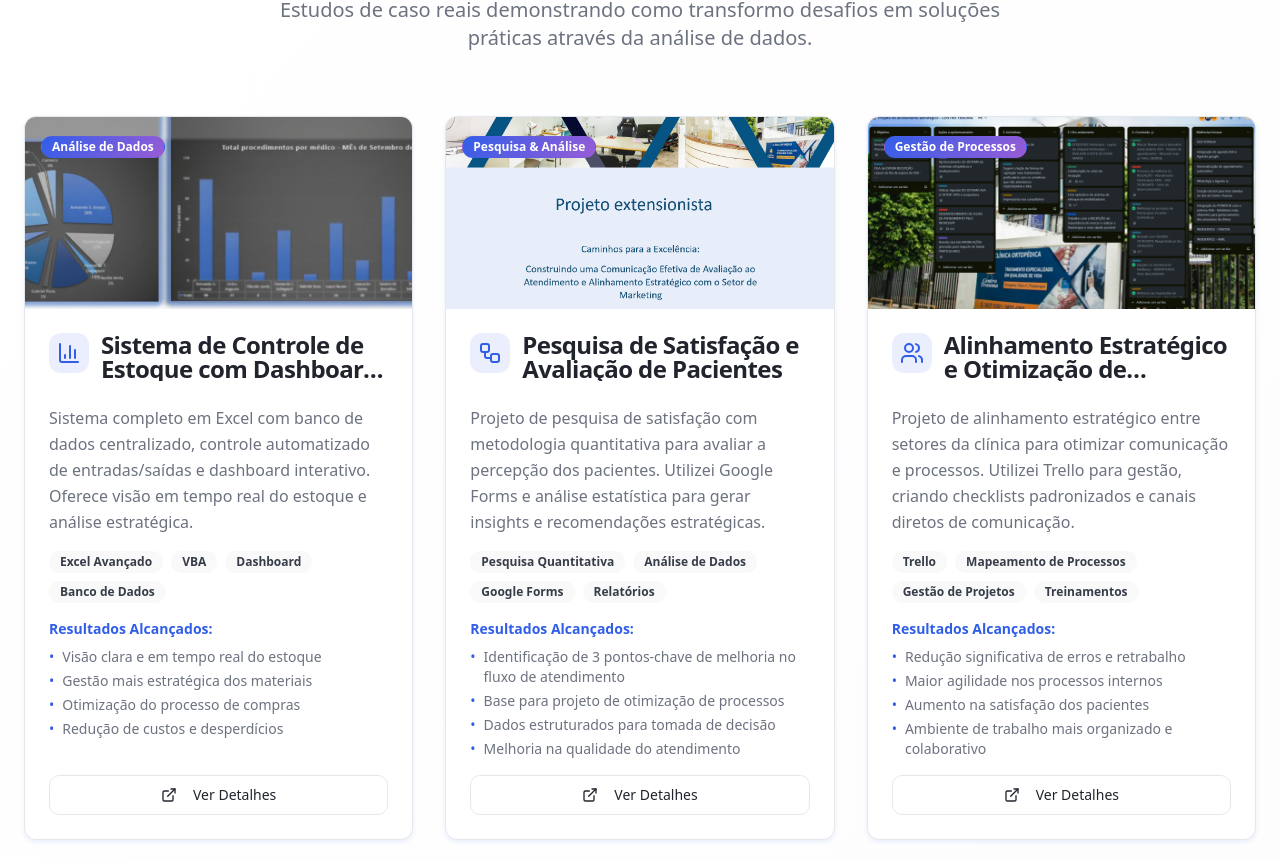
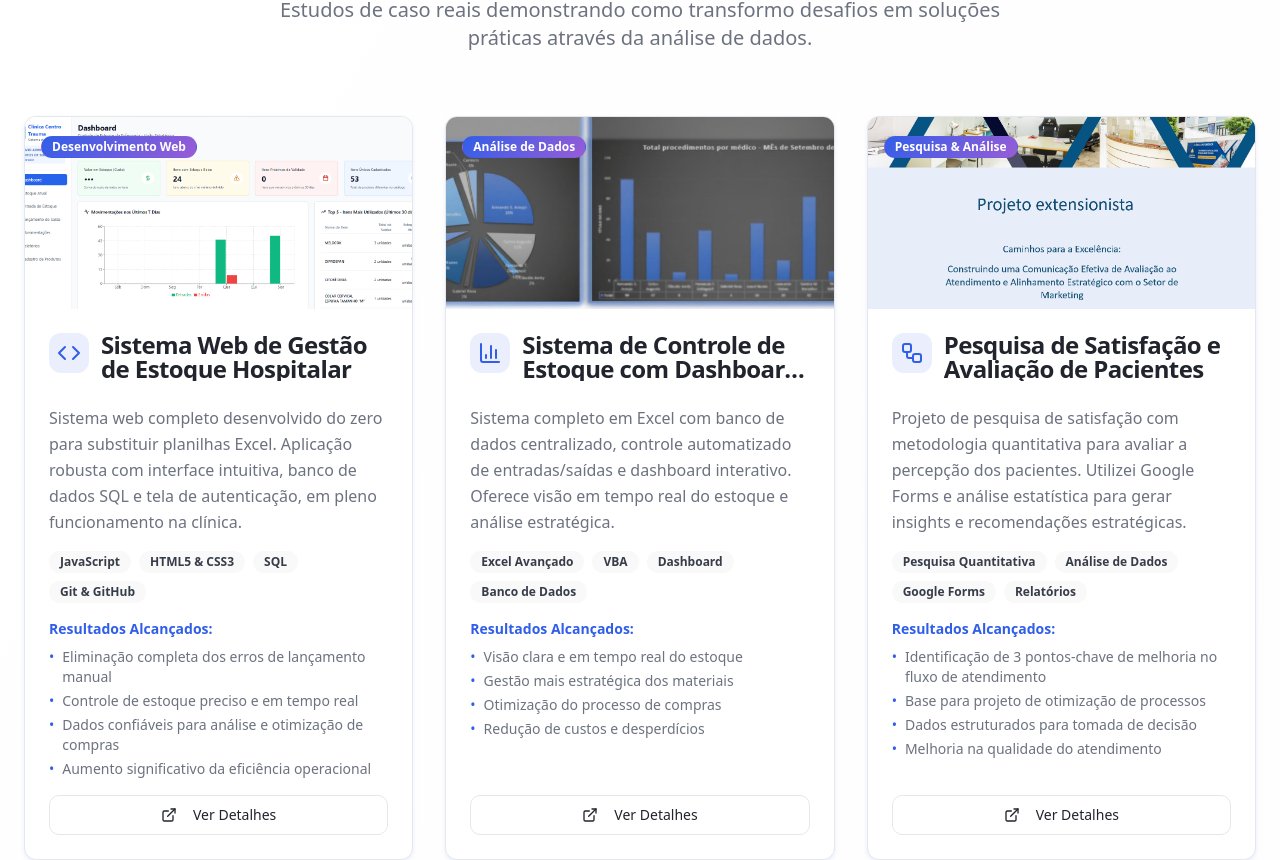
Before and after one commit to fravin/nexumtec, a React (Vite) app: page / in a window 1280 px wide. Shown: the part 4613-5473 px from the top of the page. Built offline with nearby package versions, Linux system fonts and the light colour scheme.

Commit message:
Add new project case study

```diff
--- a/src/components/ProjectModal.tsx
+++ b/src/components/ProjectModal.tsx
@@ -5,6 +5,8 @@ import { ExternalLink, ChevronLeft, ChevronRight, X } from "lucide-react";
 import { useState } from "react";
 import pesquisaSatisfacaoGrafico from "@/assets/pesquisa-satisfacao-grafico.png";
 import alinhamentoEstrategicoSlide from "@/assets/alinhamento-estrategico-slide.png";
+import estoqueLogin from "@/assets/estoque-login.png";
+import estoqueDashboard from "@/assets/estoque-dashboard.png";
 
 interface ProjectModalProps {
   project: {
@@ -27,6 +29,18 @@ const ProjectModal = ({ project, children }: ProjectModalProps) => {
 
   // Galeria de dashboards para o projeto de controle de estoque
   const dashboardGallery = {
+    "Sistema Web de Gestão de Estoque Hospitalar": [
+      {
+        src: estoqueLogin,
+        title: "Tela de Login - Sistema de Estoque",
+        description: "Interface de autenticação do sistema web"
+      },
+      {
+        src: estoqueDashboard,
+        title: "Dashboard Principal - Gestão de Estoque",
+        description: "Painel de controle com métricas em tempo real e gestão completa"
+      }
+    ],
     "Sistema de Controle de Estoque com Dashboard Dinâmico": [
       {
         src: "/lovable-uploads/b24acb9c-0aed-47f2-a007-54b657dd77db.png",
@@ -67,11 +81,24 @@ const ProjectModal = ({ project, children }: ProjectModalProps) => {
 
   // Dados específicos dos projetos com imagens personalizadas
   const projectImages = {
+    "Sistema Web de Gestão de Estoque Hospitalar": estoqueDashboard,
     "Pesquisa de Satisfação e Avaliação de Pacientes": pesquisaSatisfacaoGrafico,
     "Alinhamento Estratégico e Otimização de Processos Intersetoriais": alinhamentoEstrategicoSlide
   };
 
   const projectDetails = {
+    "Sistema Web de Gestão de Estoque Hospitalar": {
+      fullTitle: "Sistema Web de Gestão de Estoque Hospitalar",
+      challenge: "O controle de estoque da clínica era feito em uma planilha de Excel que, devido ao grande volume de dados, se tornou suscetível a erros manuais, gerando retrabalho constante e imprecisão na análise de consumo.",
+      solution: "Desenvolvi do zero um sistema web completo para substituir a planilha. Criei uma aplicação robusta com interface intuitiva utilizando HTML, CSS e JavaScript, conectada a um banco de dados SQL para garantir a integridade dos dados. O sistema possui tela de autenticação para segurança e está em pleno funcionamento na empresa.",
+      results: "A implementação eliminou os erros de lançamento manual e o retrabalho. A clínica agora possui um controle de estoque preciso e em tempo real, com dados confiáveis para análise e otimização de compras, aumentando a eficiência operacional.",
+      tools: [
+        "JavaScript",
+        "HTML5 & CSS3",
+        "SQL",
+        "Git & GitHub"
+      ]
+    },
     "Alinhamento Estratégico e Otimização de Processos Intersetoriais": {
       fullTitle: "Alinhamento Estratégico e Otimização de Processos Intersetoriais",
       challenge: "A falta de uma comunicação fluida e de processos padronizados entre os setores (Recepção, Enfermagem, Faturamento) gerava retrabalho, erros no faturamento e impactava a agilidade do atendimento ao paciente.",
--- a/src/components/Projects.tsx
+++ b/src/components/Projects.tsx
@@ -3,9 +3,27 @@ import { Button } from "@/components/ui/button";
 import { Badge } from "@/components/ui/badge";
 import { ExternalLink, BarChart3, Code, Workflow, Users } from "lucide-react";
 import ProjectModal from "./ProjectModal";
+import estoqueLogin from "@/assets/estoque-login.png";
+import estoqueDashboard from "@/assets/estoque-dashboard.png";
 
 const Projects = () => {
   const projects = [
+    {
+      title: "Sistema Web de Gestão de Estoque Hospitalar",
+      description: "Sistema web completo desenvolvido do zero para substituir planilhas Excel. Aplicação robusta com interface intuitiva, banco de dados SQL e tela de autenticação, em pleno funcionamento na clínica.",
+      image: estoqueDashboard,
+      category: "Desenvolvimento Web",
+      technologies: ["JavaScript", "HTML5 & CSS3", "SQL", "Git & GitHub"],
+      icon: <Code className="h-6 w-6" />,
+      challenge: "O controle de estoque da clínica era feito em uma planilha de Excel que, devido ao grande volume de dados, se tornou suscetível a erros manuais, gerando retrabalho constante e imprecisão na análise de consumo.",
+      solution: "Desenvolvi do zero um sistema web completo para substituir a planilha. Criei uma aplicação robusta com interface intuitiva utilizando HTML, CSS e JavaScript, conectada a um banco de dados SQL para garantir a integridade dos dados. O sistema possui tela de autenticação para segurança e está em pleno funcionamento na empresa.",
+      results: [
+        "Eliminação completa dos erros de lançamento manual",
+        "Controle de estoque preciso e em tempo real",
+        "Dados confiáveis para análise e otimização de compras",
+        "Aumento significativo da eficiência operacional"
+      ]
+    },
     {
       title: "Sistema de Controle de Estoque com Dashboard Dinâmico",
       description: "Sistema completo em Excel com banco de dados centralizado, controle automatizado de entradas/saídas e dashboard interativo. Oferece visão em tempo real do estoque e análise estratégica.",
```
Also changed, not shown: src/assets/estoque-dashboard.png (added), src/assets/estoque-login.png (added).
